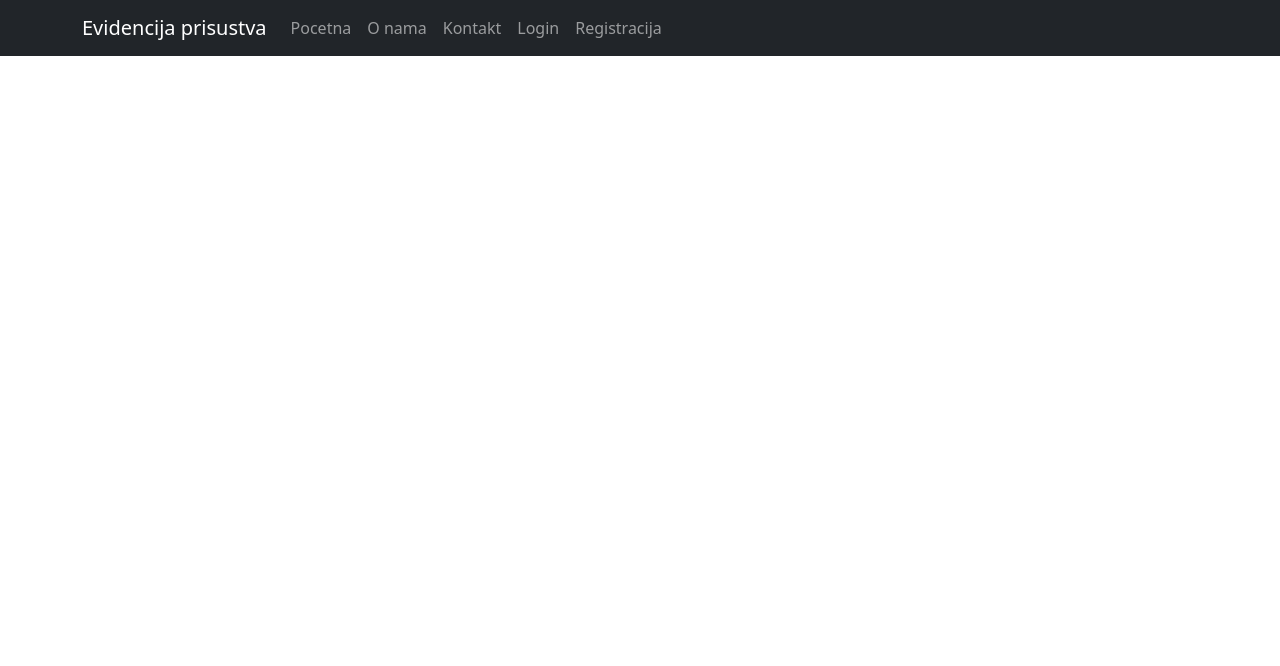
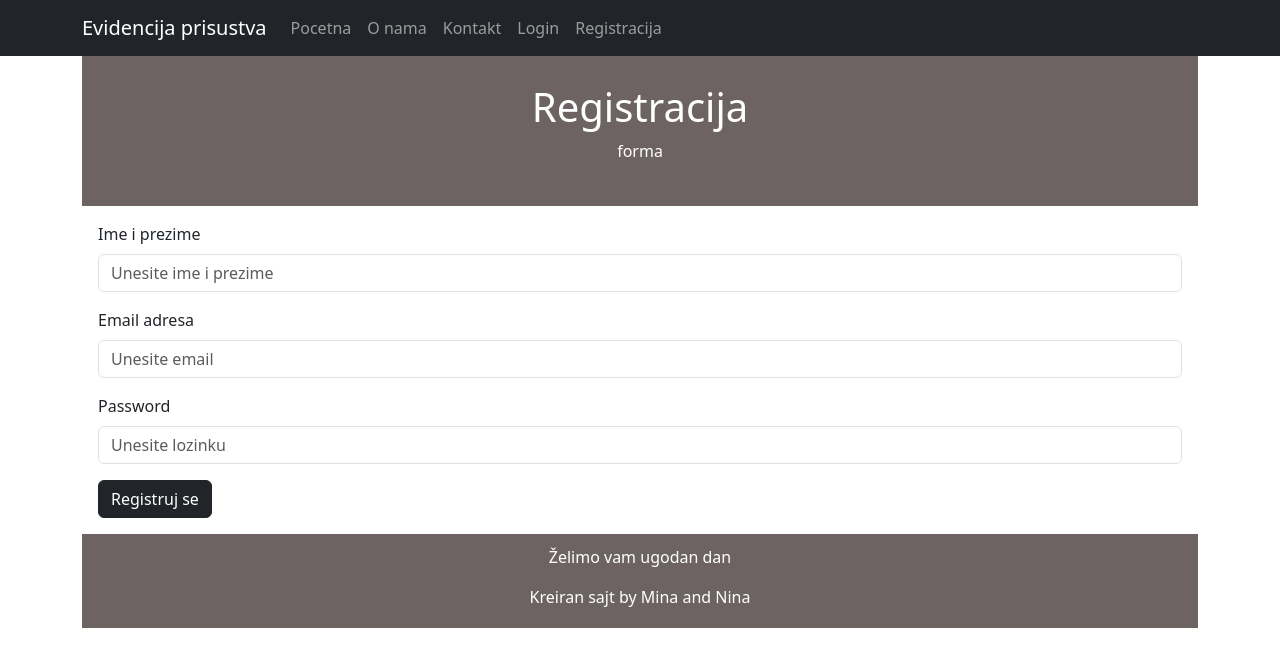
Before and after one commit to elab-development/internet-tehnologije-projekat-prisustvo_zaposlenih_2020_0350, a React (Create React App) app in the folder belezenje-react/: page /registracija in a window 1280 px wide. Shown: the top 666 px of the page. Built offline with nearby package versions, Linux system fonts and the light colour scheme.

Commit message:
registracija

```diff
--- a/belezenje-react/src/stranice/Registracija.jsx
+++ b/belezenje-react/src/stranice/Registracija.jsx
@@ -1,10 +1,66 @@
-import React from 'react';
+import React, {useState} from 'react';
+import Welcome from "../komponente/Welcome";
+import {Form} from "react-bootstrap";
+import Footer from "../komponente/Footer";
+import useForm from "../custom-hook/useForm";
+import instanca from "../axios/instanca";
 
 const Registracija = () => {
+
+    const {formData, handleChange} = useForm({
+        email: "",
+        password: "",
+        name: ""
+    });
+
+    const [porukaKorisniku, setPorukaKorisniku] = useState({});
+
+    const registruj = (e) => {
+        e.preventDefault();
+
+        instanca.post("/register", formData).then(res => {
+            console.log(res);
+            setPorukaKorisniku({
+                variant: "success",
+                poruka: "Uspešno ste se registrovali!"
+            });
+        }).catch(err => {
+            console.log(err);
+            setPorukaKorisniku({
+                variant: "danger",
+                poruka: "Došlo je do greške!"
+            });
+        });
+    }
+
     return (
-        <div>
-
-        </div>
+        <>
+            <Welcome poruka="Registracija" opis="forma"/>
+            <Form className="m-3">
+                <Form.Group className="mb-3" controlId="formGroupName">
+                    <Form.Label>Ime i prezime</Form.Label>
+                    <Form.Control name="name" onChange={handleChange} type="text" placeholder="Unesite ime i prezime" />
+                </Form.Group>
+                <Form.Group className="mb-3" controlId="formGroupEmail">
+                    <Form.Label>Email adresa</Form.Label>
+                    <Form.Control name="email" onChange={handleChange} type="email" placeholder="Unesite email" />
+                </Form.Group>
+                <Form.Group className="mb-3" controlId="formGroupPassword">
+                    <Form.Label>Password</Form.Label>
+                    <Form.Control name="password" onChange={handleChange} type="password" placeholder="Unesite lozinku" />
+                </Form.Group>
+                <button type="submit" onClick={registruj} className="btn btn-dark">Registruj se</button>
+            </Form>
+            {
+                porukaKorisniku.poruka !== undefined ?
+                <div className={`alert alert-${porukaKorisniku.variant} m-3`} role="alert">
+                { porukaKorisniku.poruka }
+                 </div>
+                    :
+                    null
+            }
+            <Footer />
+        </>
     );
 };
 
```
